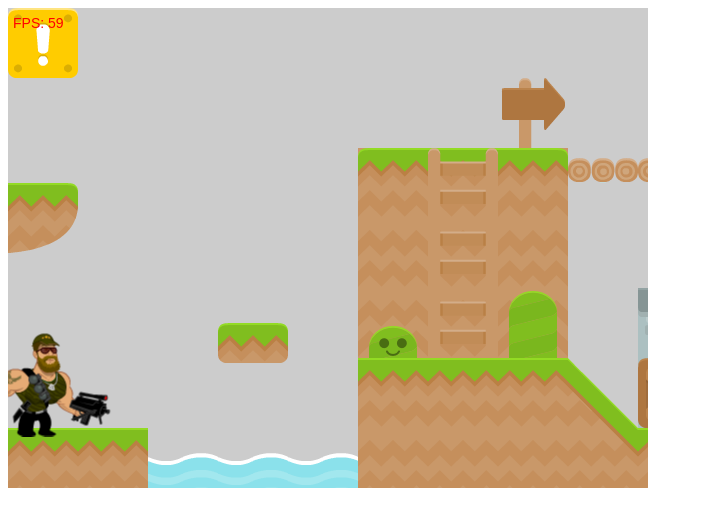
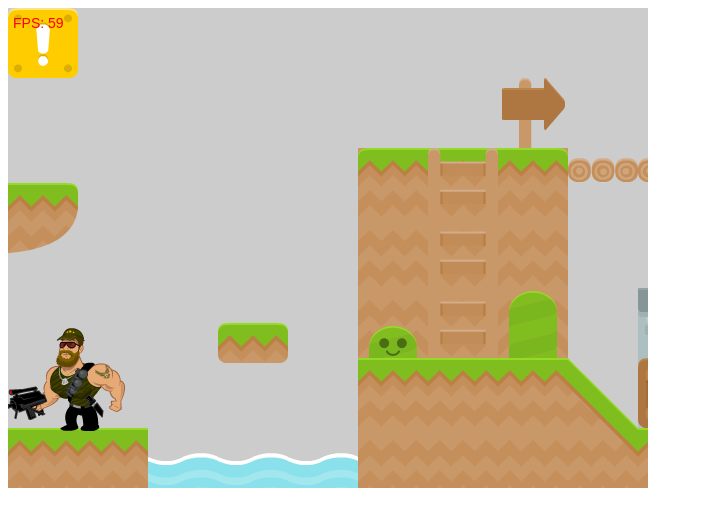
Before and after one commit to aSwift14/OneManOneMission, a plain HTML site: page index.html in a window 1280 px wide. Shown: the whole page, without its empty margins (0-703 px from the left). Drawn offline with Linux system fonts and the light colour scheme.

Commit message:
Added a Sprite.js
Updated a couple more things, player still doesn't move...

```diff
--- a/index.html
+++ b/index.html
@@ -3,6 +3,7 @@
     <canvas id="gameCanvas" width="640" height="480">
           This text is displayed if your browser does not support HTML5.
     </canvas>
+    <script src="sprite.js"></script>
     <script src="vector2.js"></script>
     <script src="level1.js"></script>
     <script src="keyboard.js"></script>
--- a/player.js
+++ b/player.js
@@ -1,24 +1,57 @@
+var LEFT = 0;
+var RIGHT = 1;
+
+var ANIM_IDLE_LEFT = 0;
+var ANIM_JUMP_LEFT = 1;
+var ANIM_WALK_LEFT = 2;
+var ANIM_IDLE_RIGHT = 3;
+var ANIM_JUMP_RIGHT = 4;
+var ANIM_WALK_RIGHT = 5;
+var ANIM_MAX = 6;
 
 var Player = function () {
-    this.image = document.createElement("img");
+    this.sprite = new Sprite("ChuckNorris.png");
+    this.sprite.buildAnimation(12, 8, 165, 126, 0.05,
+        [0, 1, 2, 3, 4, 5, 6, 7]);
+    this.sprite.buildAnimation(12, 8, 165, 126, 0.05,
+        [8, 9, 10, 11, 12]);
+    this.sprite.buildAnimation(12, 8, 165, 126, 0.05,
+        [13, 14, 15, 16, 17, 18, 19, 20, 21, 22, 23, 24, 25, 26]);
+    this.sprite.buildAnimation(12, 8, 165, 126, 0.05,
+        [52, 53, 54, 55, 56, 57, 58, 59]);
+    this.sprite.buildAnimation(12, 8, 165, 126, 0.05,
+        [60, 61, 62, 63, 64]);
+    this.sprite.buildAnimation(12, 8, 165, 126, 0.05,
+        [65, 66, 67, 68, 69, 70, 71, 72, 73, 74, 75, 76, 77, 78]);
+    for (var i = 0; i < ANIM_MAX; i++) {
+        this.sprite.setAnimationOffset(i, -55, -87);
+    }
+
+
     this.position = new Vector2();
-    this.position.set(1 * TILE, 11 * TILE);
+    this.position.set(1 * TILE, 8 * TILE);
 
     this.width = 159;
     this.height = 163;
-
-    this.offset = new Vector2();
-    this.offset.set(-55, -87);
 
     this.velocity = new Vector2();
 
     this.falling = true;
     this.jumping = false;
 
-    this.image.src = "hero.png";
+    this.direction = LEFT;
+
 };
 
+var KEY_SPACE = 32;
+var KEY_LEFT = 37;
+var KEY_RIGHT = 39;
+
+
 Player.prototype.update = function (deltaTime) {
+
+    this.sprite.update(deltaTime);
+
     var left = false;
     var right = false;
     var jump = false;
@@ -27,15 +60,39 @@ Player.prototype.update = function (deltaTime) {
 
     if (keyboard.isKeyDown(keyboard.KEY_LEFT) == true) {
         left = true;
+        this.direction = LEFT;
+        if (this.sprite.currentAnimation != ANIM_WALK_LEFT)
+            this.sprite.setAnimation(ANIM_WALK_LEFT);
     }
 
-    if (keyboard.isKeyDown(keyboard.KEY_RIGHT) == true) {
+    else if (keyboard.isKeyDown(keyboard.KEY_RIGHT) == true) {
         right = true;
+        this.direction = RIGHT;
+        if (this.sprite.currentAnimation != ANIM_WALK_RIGHT)
+            this.sprite.setAnimation(ANIM_WALK_RIGHT);
+    }
+    else {
+        if (this.jumping == false && this.falling == false) {
+            if (this.direction == LEFT) {
+                if (this.sprite.currentAnimation != ANIM_IDLE_LEFT && this.jumping == false)
+                    this.sprite.setAnimation(ANIM_IDLE_LEFT);
+            }
+            else {
+                if (this.sprite.currentAnimation != ANIM_IDLE_RIGHT && this.jumping == false)
+                    this.sprite.setAnimation(ANIM_IDLE_RIGHT);
+            }
+        }
+    }
+    if (keyboard.isKeyDown(keyboard.KEY_SPACE) == true) {
+        jump = true;
+        if (left == true) {
+            this.sprite.setAnimation(ANIM_JUMP_LEFT);
+        }
+        if (right == true) {
+            this.sprite.setAnimation(ANIM_JUMP_RIGHT);
+        }
     }
 
-    if (keyboard.isKeyDown(keyboard.KEY_SPACE) == true) {
-        jump = true;
-    }
 
     var wasleft = this.velocity.x < 0;
     var wasright = this.velocity.x > 0;
@@ -60,6 +117,16 @@ Player.prototype.update = function (deltaTime) {
         this.jumping = true;
     }
 
+    if (jump && !this.jumping && !falling) {
+        // apply an instantaneous (large) vertical impulse
+        ddy = ddy - JUMP;
+        this.jumping = true;
+        if (this.direction == LEFT)
+            this.sprite.setAnimation(ANIM_JUMP_LEFT)
+        else
+            this.sprite.setAnimation(ANIM_JUMP_RIGHT)
+    }
+
     // calculate the new position and velocity:
     this.position.y = Math.floor(this.position.y + (deltaTime * this.velocity.y));
     this.position.x = Math.floor(this.position.x + (deltaTime * this.velocity.x));
@@ -67,8 +134,7 @@ Player.prototype.update = function (deltaTime) {
     this.velocity.y = bound(this.velocity.y + (deltaTime * ddy), -MAXDY, MAXDY);
 
     if ((wasleft && (this.velocity.x > 0)) ||
-        (wasright && (this.velocity.x < 0)))
-        {
+        (wasright && (this.velocity.x < 0))) {
         // clamp at zero to prevent friction from making us jiggle side to side
         this.velocity.x = 0;
     }
@@ -125,8 +191,5 @@ Player.prototype.update = function (deltaTime) {
 };
 
 Player.prototype.draw = function () {
-    context.save();
-    context.translate(this.position.x, this.position.y);
-    context.drawImage(this.image, -this.width / 2, -this.height / 2);
-    context.restore();
+    this.sprite.draw(context, this.position.x, this.position.y);
 }
--- /dev/null
+++ b/sprite.js
@@ -0,0 +1,142 @@
+
+var Frame = function(x, y, width, height, duration){
+	this.x = x;
+	this.y = y;
+	this.width = width;
+	this.height = height;
+	this.duration = duration;
+};
+
+var Sprite = function(filename) {
+	if(filename != null)
+	{
+		this.image = document.createElement("img");
+		this.image.src = filename;
+	}
+
+	this.currentAnimation = 0;
+	this.currentFrame = 0;
+
+		// this will be an array of frame arrays (so each element in the
+		// animations array will be an array of frames)
+	this.animations = [];
+	this.offsets = [];		// offset vectors for each animation
+
+	this.frameTime = 0;
+	this.loop = true;
+	this.pingpong = false;
+	this.playDir = 1;
+};
+
+Sprite.prototype.setAnimation = function(index)
+{
+	if(index < 0 || index > this.animations.length)
+		return;
+	this.currentAnimation = index;
+	this.currentFrame = 0;
+}
+
+Sprite.prototype.getFrameWidth = function()
+{
+	return this.animations[this.currentAnimation][this.currentFrame].width;
+};
+
+Sprite.prototype.getFrameHeight = function()
+{
+	return this.animations[this.currentAnimation][this.currentFrame].height;
+};
+
+Sprite.prototype.setLoop = function(loop) {
+	return this.loop = loop;
+};
+
+Sprite.prototype.setAnimationOffset = function(anim, x, y) {
+	this.offsets[anim].set(x, y);
+};
+
+Sprite.prototype.getAnimationOffset = function() {
+	return this.offsets[this.currentAnimation];
+}
+
+Sprite.prototype.buildAnimation = function(frameXCount, frameYCount, frameW, frameH, timeStep, animIdxArray)
+{
+	var animation = [];
+
+	for(var i=0; i<animIdxArray.length; i++)
+	{
+		var index = animIdxArray[i];
+		var fX = index%frameXCount;
+		var fY = Math.floor(index/frameXCount);
+
+		var u = fX * frameW;
+		var v = fY * frameH;
+
+		var frame = new Frame(u, v, frameW, frameH, timeStep);
+		animation.push(frame);
+	}
+
+	this.animations.push(animation);
+	this.offsets.push( new Vector2() );
+};
+
+Sprite.prototype.isFinished = function()
+{
+	if(this.currentFrame == this.animations[this.currentAnimation].length-1)
+		return true;
+	return false;
+}
+
+Sprite.prototype.update = function(dt) {
+	if(this.animations.length == 0)
+		return;
+	if(this.animations[this.currentAnimation].length == 0)
+		return;
+
+	if(this.animations[this.currentAnimation][this.currentFrame].duration < 0)
+		return;
+
+	this.frameTime += dt;
+
+	while(this.frameTime > this.animations[this.currentAnimation][this.currentFrame].duration)
+	{
+		this.currentFrame+=this.playDir;
+
+
+		if(this.currentFrame >= this.animations[this.currentAnimation].length ||
+			this.currentFrame < 0)
+		{
+			if(this.pingpong == false)
+			{
+				this.currentFrame = 0;
+			}
+			else
+			{
+				this.currentFrame-=this.playDir;
+				this.playDir = this.playDir*-1
+				this.currentFrame+=this.playDir;
+			}
+		}
+		this.frameTime -= this.animations[this.currentAnimation][this.currentFrame].duration;
+	}
+};
+
+Sprite.prototype.draw = function(c, x, y) {
+	// img	Specifies the image, canvas, or video element to use
+	// sx	Optional. The x coordinate where to start clipping
+	// sy	Optional. The y coordinate where to start clipping
+	// swidth	Optional. The width of the clipped image
+	// sheight	Optional. The height of the clipped image
+	// x	The x coordinate where to place the image on the canvas
+	// y	The y coordinate where to place the image on the canvas
+	// width	Optional. The width of the image to use (stretch or reduce the image)
+	// height	Optional. The height of the image to use (stretch or reduce the image)
+
+	c.drawImage(this.image,
+			this.animations[this.currentAnimation][this.currentFrame].x,
+			this.animations[this.currentAnimation][this.currentFrame].y,
+			this.animations[this.currentAnimation][this.currentFrame].width,
+			this.animations[this.currentAnimation][this.currentFrame].height,
+			x+this.offsets[this.currentAnimation].x, y+this.offsets[this.currentAnimation].y,
+			this.animations[this.currentAnimation][this.currentFrame].width,
+			this.animations[this.currentAnimation][this.currentFrame].height);
+};
```
Also changed, not shown: ChuckNorris.png (added).
